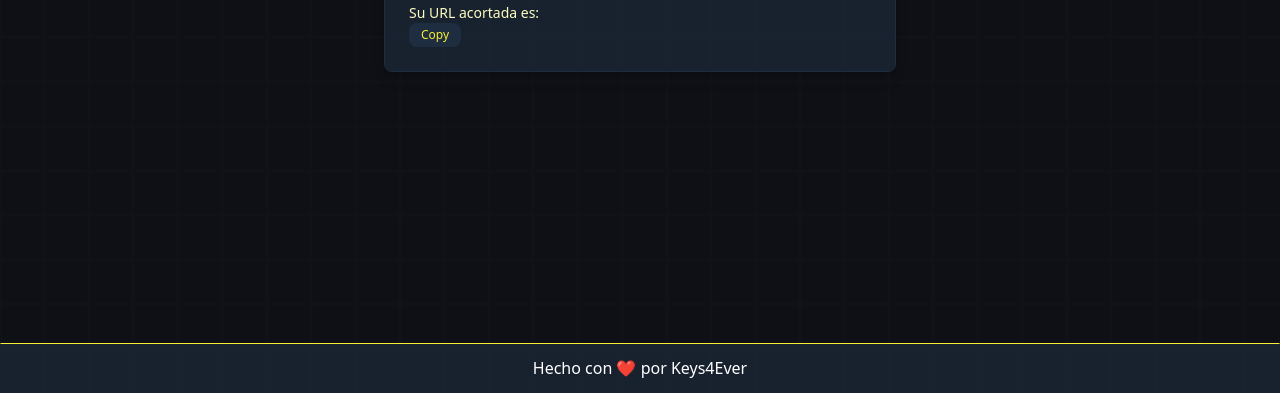
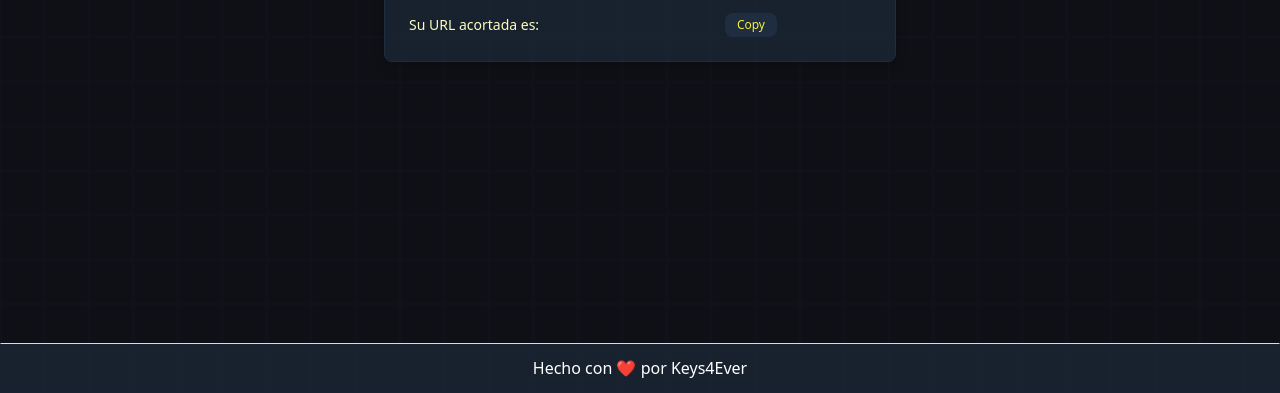
Before and after one commit to Keys4Ever/URLShortener, a website: page public/successful.html in a window 1280 px wide. Shown: the part 407-800 px from the top of the page. Drawn offline with Linux system fonts and the light colour scheme.

Commit message:
bjkbjhbk

```diff
--- a/public/successful.html
+++ b/public/successful.html
@@ -19,13 +19,15 @@
                 <h2 class="text-3xl font-semibold leading-none text-[#f8ee33] tracking-tight text-center">🚀KeysURL</h2>
             </div>
             <h1 class="text-2xl text-[#f8ee33] text-center">URL acortada exitosamente!</h1>
-            <div class="flex items-center w-full max-w-[23rem]">
+            <div class="flex items-center w-full max-w-[23rem] space-x-3">
                 <!-- Enlace de la URL acortada -->
                 <p class="flex-1 text-[#fdfdc2] text-sm">
-                    Su URL acortada es: <a href="#" id="shortened-url" class="text-[#fdfdc2] underline" target="_blank" readonly></a>
+                    Su URL acortada es:
+                    <a href="#" id="shortened-url" class="text-[#fdfdc2] underline" target="_blank" readonly></a>
+                </p>
 
                 <!-- Botón de copiar -->
-                    <button id="copy-button" data-copy-to-clipboard-target="shortened-url" class="bg-[#1f2d40] text-[#f8ee33] hover:scale-110 transition-transform font-medium rounded-lg text-xs py-1 px-3 text-center items-center flex justify-center">
+                <button id="copy-button" data-copy-to-clipboard-target="shortened-url" class="bg-[#1f2d40] text-[#f8ee33] hover:scale-110 transition-transform font-medium rounded-lg text-xs py-1 px-3 text-center flex items-center justify-center">
                     <span id="default-message">Copy</span>
                     <span id="success-message" class="hidden flex items-center">
                         <svg class="w-3 h-3 text-white me-1.5" aria-hidden="true" xmlns="http://www.w3.org/2000/svg" fill="none" viewBox="0 0 16 12">
@@ -34,9 +36,8 @@
                         Copied!
                     </span>
                 </button>
-                </p>
+            </div>
 
-            </div>
 
         </div>
     </div>
```
Lines whose indentation alone changed are shown as unchanged.
